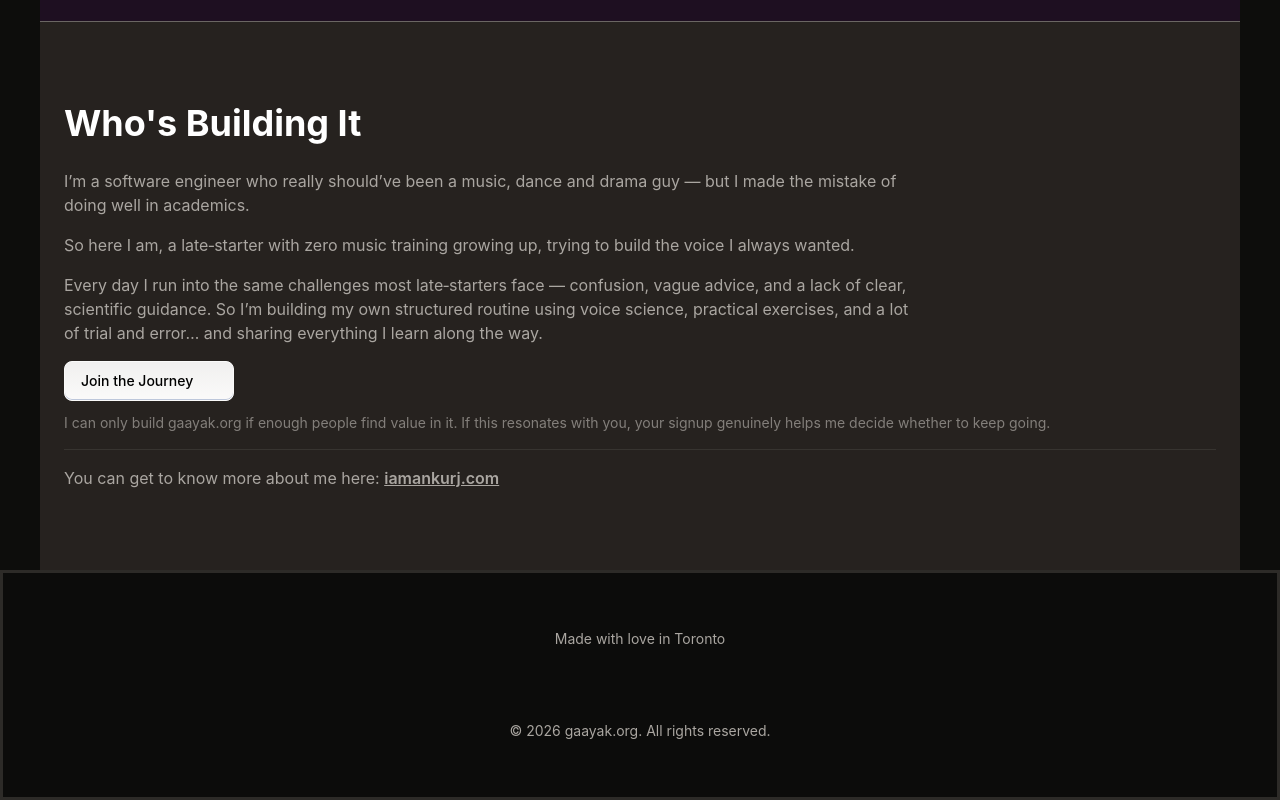
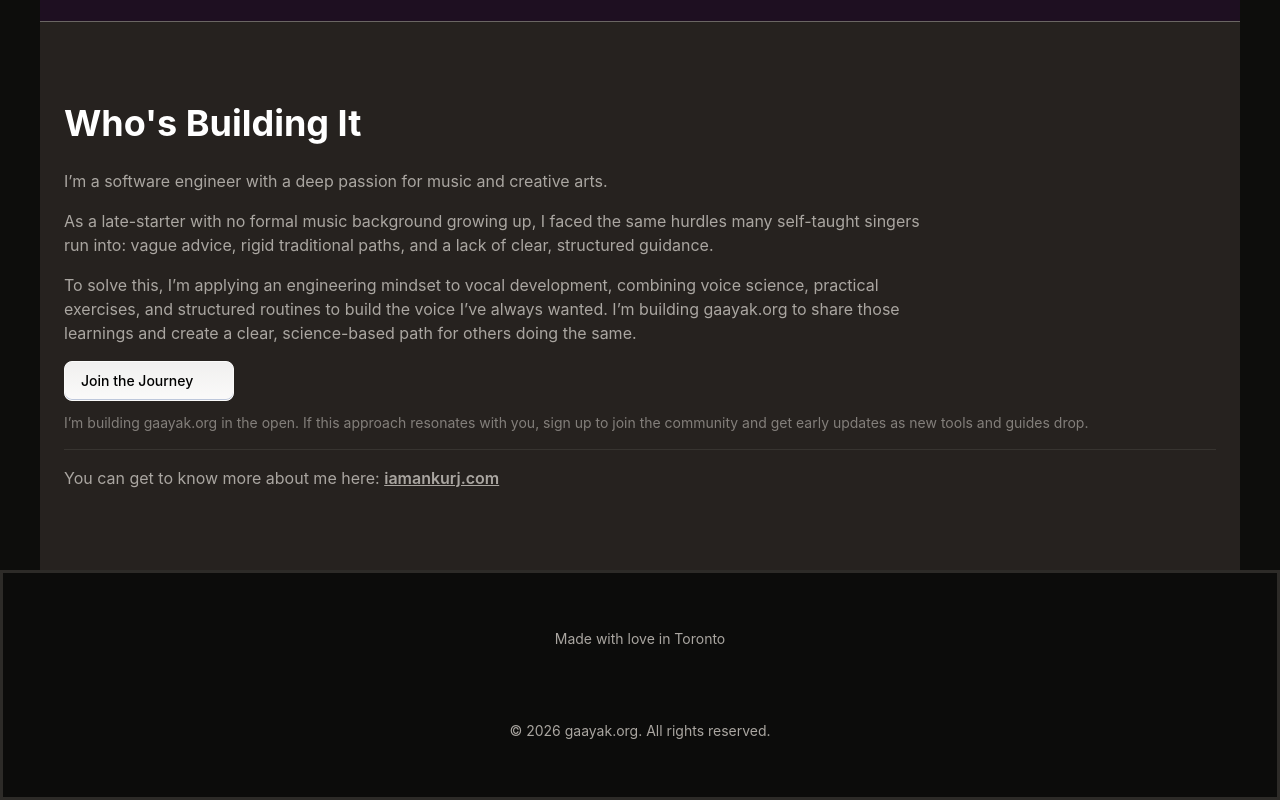
Before and after one commit to gaayak-org/main-website, a Next.js app in the folder src/: page / in a window 1280 px wide. Shown: the part 2218-3018 px from the top of the page. Built offline with nearby package versions, Linux system fonts and the light colour scheme; some icons are missing; what @mui/material-nextjs would draw is missing.

Commit message:
remove software career red flags

```diff
--- a/src/app/page.tsx
+++ b/src/app/page.tsx
@@ -154,15 +154,15 @@ export default function Home() {
           </Typography>
 
           <Typography sx={{ color: 'text.secondary', mb: 2, maxWidth: 860 }}>
-            I’m a software engineer who really should’ve been a music, dance and drama guy — but I made the mistake of doing well in academics.
+            I’m a software engineer with a deep passion for music and creative arts.
           </Typography>
 
           <Typography sx={{ color: 'text.secondary', mb: 2, maxWidth: 860 }}>
-            So here I am, a late‑starter with zero music training growing up, trying to build the voice I always wanted.
+            As a late-starter with no formal music background growing up, I faced the same hurdles many self-taught singers run into: vague advice, rigid traditional paths, and a lack of clear, structured guidance.
           </Typography>
 
           <Typography sx={{ color: 'text.secondary', mb: 2, maxWidth: 860 }}>
-            Every day I run into the same challenges most late‑starters face — confusion, vague advice, and a lack of clear, scientific guidance. So I’m building my own structured routine using voice science, practical exercises, and a lot of trial and error… and sharing everything I learn along the way.
+            To solve this, I’m applying an engineering mindset to vocal development, combining voice science, practical exercises, and structured routines to build the voice I’ve always wanted. I’m building gaayak.org to share those learnings and create a clear, science-based path for others doing the same.
           </Typography>
 
           <JoinTheJourneyButton
@@ -171,7 +171,7 @@ export default function Home() {
           />
 
           <Typography variant="body2" sx={{ color: 'text.secondary', mt: 1.5, opacity: 0.7 }}>
-            I can only build gaayak.org if enough people find value in it. If this resonates with you, your signup genuinely helps me decide whether to keep going.
+            I’m building gaayak.org in the open. If this approach resonates with you, sign up to join the community and get early updates as new tools and guides drop.
           </Typography>
 
           <Divider sx={{ my: 2 }} />
```
